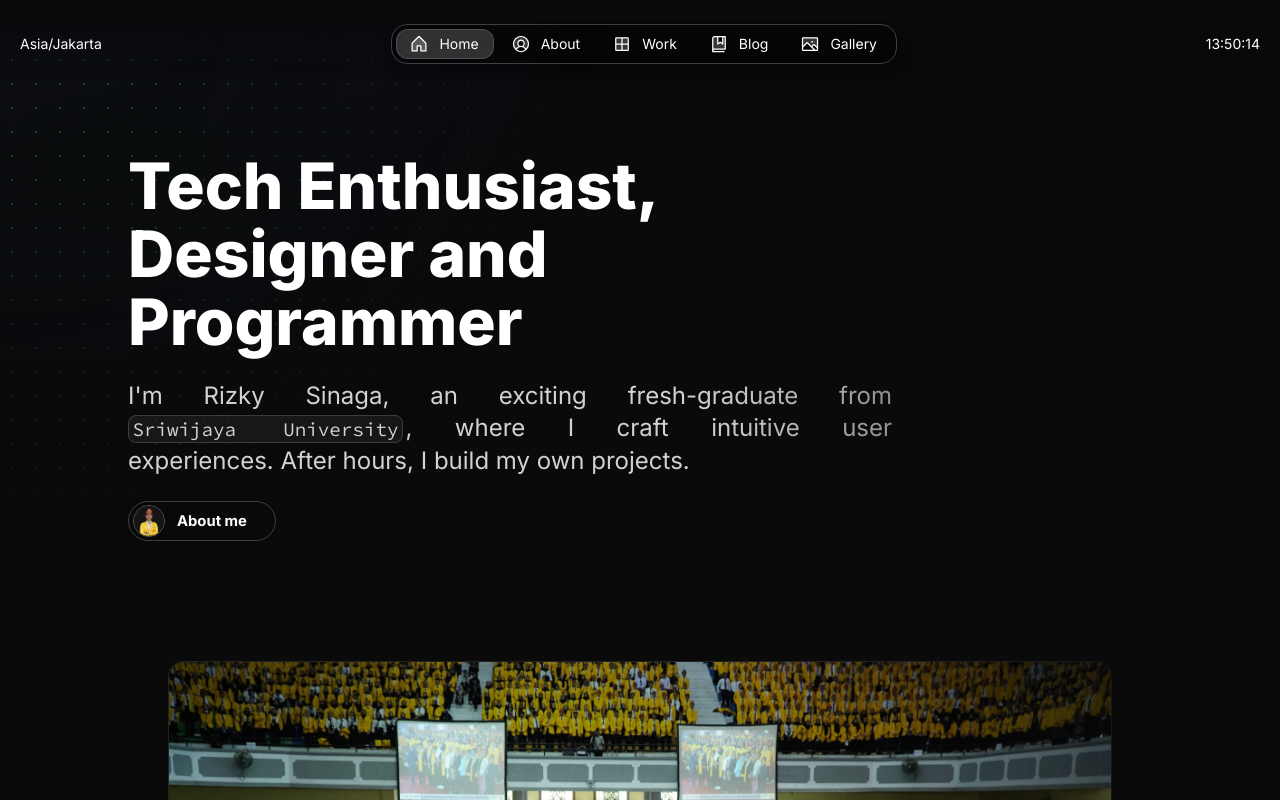
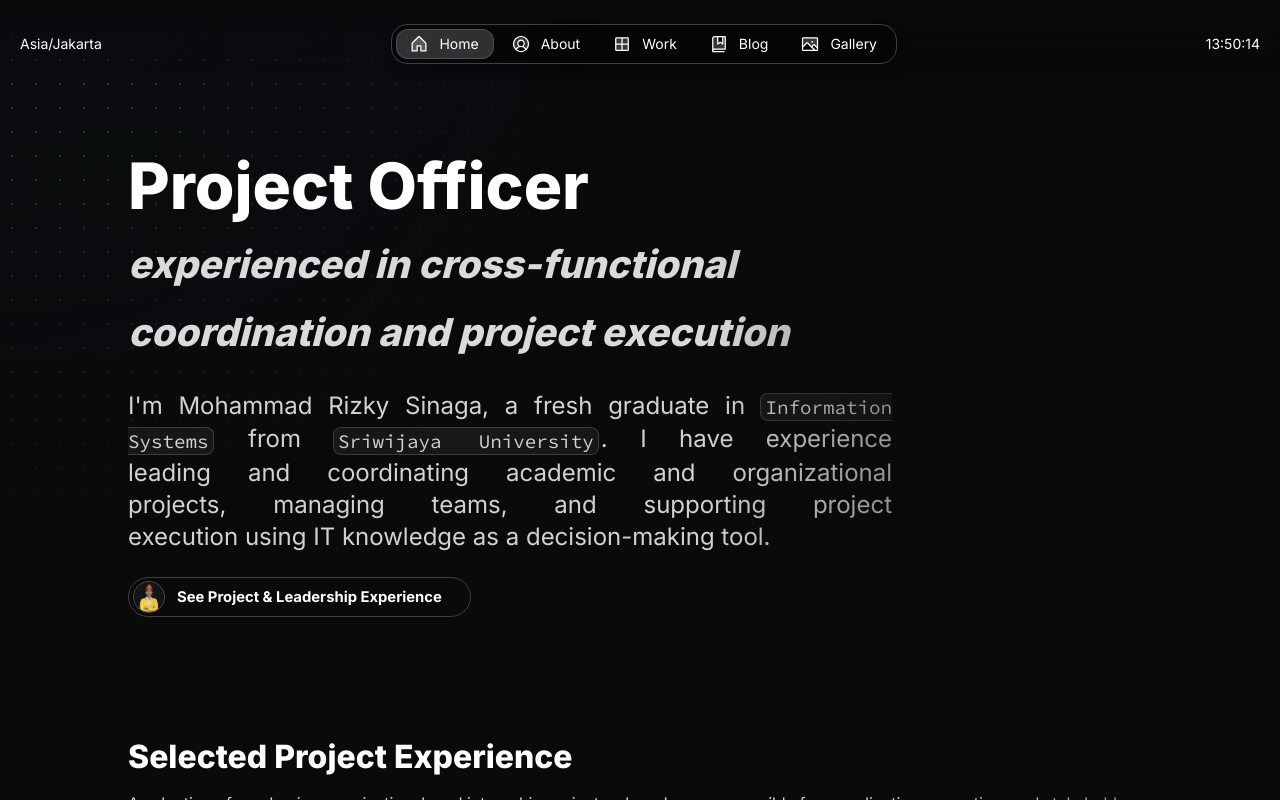
Before and after one commit to rzkynaga/ikjoen-portfolio, a Next.js app: page /en in a window 1280 px wide. Shown: the top 800 px of the page. Built offline with nearby package versions, Linux system fonts and the light colour scheme.

Commit message:
maintenance-a

```diff
--- a/messages/en.json
+++ b/messages/en.json
@@ -16,7 +16,7 @@
     },
     "about": {
         "label": "About",
-        "title": "About me",
+        "title": "See Project & Leadership Experience",
         "description": "Meet {name}, {role} from {location}",
         "intro": {
             "title": "Introduction",
--- a/src/app/[locale]/page.tsx
+++ b/src/app/[locale]/page.tsx
@@ -1,6 +1,6 @@
 import React from 'react';
 
-import { Heading, Flex, Text, Button,  Avatar, RevealFx, Arrow } from '@/once-ui/components';
+import { Heading, Flex, Text, Button, Avatar, RevealFx, Arrow } from '@/once-ui/components';
 import { Projects } from '@/components/work/Projects';
 
 import { baseURL, routes, renderContent } from '@/app/resources';
@@ -10,7 +10,7 @@ import { getTranslations, unstable_setRequestLocale } from 'next-intl/server';
 import { useTranslations } from 'next-intl';
 
 export async function generateMetadata(
-	{params: {locale}}: { params: { locale: string }}
+	{ params: { locale } }: { params: { locale: string } }
 ) {
 	const t = await getTranslations();
 	const { home } = renderContent(t);
@@ -43,7 +43,7 @@ export async function generateMetadata(
 }
 
 export default function Home(
-	{ params: {locale}}: { params: { locale: string }}
+	{ params: { locale } }: { params: { locale: string } }
 ) {
 	unstable_setRequestLocale(locale);
 	const t = useTranslations();
@@ -111,12 +111,12 @@ export default function Home(
 									alignItems="center">
 									{about.avatar.display && (
 										<Avatar
-												style={{marginLeft: '-0.75rem', marginRight: '0.25rem'}}
+											style={{ marginLeft: '-0.75rem', marginRight: '0.25rem' }}
 											src={person.avatar}
-												size="m"/>
+											size="m" />
 									)}
 									{t("about.title")}
-											<Arrow trigger="#about"/>
+									<Arrow trigger="#about" />
 								</Flex>
 							</Button>
 						</Flex>
@@ -125,8 +125,20 @@ export default function Home(
 
 			</Flex>
 			<RevealFx translateY="16" delay={0.6}>
-				<Projects range={[1,1]} locale={locale}/>
+				<Flex direction="column" gap="s" fillWidth>
+					<Heading as="h2" variant="display-strong-xs">
+						Selected Project Experience
+					</Heading>
+
+					<Text onBackground="neutral-weak">
+						A selection of academic, organizational, and internship projects where I
+						was responsible for coordination, execution, and stakeholder management.
+					</Text>
+
+					<Projects range={[1, 3]} locale={locale} />
+				</Flex>
 			</RevealFx>
+
 			{routes['/blog'] && (
 				<Flex
 					fillWidth gap="24"
@@ -141,12 +153,12 @@ export default function Home(
 					</Flex>
 					<Flex
 						flex={3} paddingX="20">
-						<Posts range={[1,2]} columns="2" locale={locale}/>
+						<Posts range={[1, 2]} columns="2" locale={locale} />
 					</Flex>
 				</Flex>
 			)}
-			<Projects range={[2]} locale={locale}/>
-			{ newsletter.display &&
+			<Projects range={[2]} locale={locale} />
+			{newsletter.display &&
 				<Mailchimp newsletter={newsletter} />
 			}
 		</Flex>
--- a/src/app/resources/content-i18n.js
+++ b/src/app/resources/content-i18n.js
@@ -2,8 +2,8 @@ import { InlineCode } from "@/once-ui/components";
 
 const createI18nContent = (t) => {
     const person = {
-        firstName: 'Mohammad',
-        lastName:  'Rizky',
+        firstName: 'Moh Rizky',
+        lastName:  'Sinaga',
         get name() {
             return `${this.firstName} ${this.lastName}`;
         },
--- a/src/app/resources/content.js
+++ b/src/app/resources/content.js
@@ -52,17 +52,37 @@ const social = [
 const home = {
   label: "Home",
   title: `${person.name}'s Portfolio`,
-  description: `Portfolio website showcasing my passion as a ${person.role}`,
-  headline: <>Tech Enthusiast, Designer and Programmer</>,
+  description: `Portfolio website showcasing my experience in project coordination and execution`,
+  headline: (
+    <>
+      <span>Project Officer</span>
+      <span
+        style={{
+          display: "block",
+          fontSize: "0.6em",
+          fontStyle: "italic",
+          opacity: 0.85,
+          marginTop: "0.25em",
+        }}
+      >
+        experienced in cross-functional coordination and project execution
+      </span>
+    </>
+  ),
   subline: (
     <div style={{ textAlign: "justify", marginRight: "4px" }}>
       <>
-        I'm Rizky Sinaga, an exciting fresh-graduate from <> </>
-        <InlineCode style={{ marginLeft: "-0.5px" }} className="">
+        I'm Mohammad Rizky Sinaga, a fresh graduate in{" "}
+        <InlineCode style={{ marginLeft: "-0.5px" }}>
+          Information Systems
+        </InlineCode>{" "}
+        from{" "}
+        <InlineCode style={{ marginLeft: "-0.5px" }}>
           Sriwijaya University
         </InlineCode>
-        , where I craft intuitive user experiences. After hours, I build my own
-        projects.
+        . I have experience leading and coordinating academic and organizational
+        projects, managing teams, and supporting project execution using IT
+        knowledge as a decision-making tool.
       </>
     </div>
   ),
@@ -89,14 +109,15 @@ const about = {
     description: (
       <div style={{ textAlign: "justify", margin: "4px" }}>
         <>
-          An Information Systems fresh-graduate with a strong background in UI/UX
-          design and hands-on experience in graphic and visual design.
+          An Information Systems fresh-graduate with a strong background in
+          UI/UX design and hands-on experience in graphic and visual design.
           Proficient in tools such as Adobe Photoshop, Figma, Spark AR, and
           Blender.
-          <br/><br/>
-          Demonstrates excellence in public speaking, team leadership,
-          and event management within various student organizations. Passionate
-          about contributing to innovative projects with effective communication
+          <br />
+          <br />
+          Demonstrates excellence in public speaking, team leadership, and event
+          management within various student organizations. Passionate about
+          contributing to innovative projects with effective communication
           strategies.
         </>
       </div>
@@ -113,7 +134,8 @@ const about = {
         achievements: [
           <>
             Guided organizational strategy and mentored organization planning,
-            overseeing more than 30 event coordinators to ensure program success.
+            overseeing more than 30 event coordinators to ensure program
+            success.
           </>,
           <>
             Fostered collaboration among departments, resulting in improved
@@ -121,7 +143,8 @@ const about = {
           </>,
           <>
             Conducted external outreach to other student associations,
-            strengthening inter-organizational relations and ensuring Himaja's presence in broader networks.
+            strengthening inter-organizational relations and ensuring Himaja's
+            presence in broader networks.
           </>,
         ],
         images: [
@@ -140,7 +163,8 @@ const about = {
         achievements: [
           <>
             Guided organizational strategy and mentored organization planning,
-            overseeing more than 30 event coordinators to ensure program success.
+            overseeing more than 30 event coordinators to ensure program
+            success.
           </>,
           <>
             Fostered collaboration among departments, resulting in improved
@@ -148,7 +172,8 @@ const about = {
           </>,
           <>
             Conducted external outreach to other student associations,
-            strengthening inter-organizational relations and ensuring Himaja's presence in broader networks.
+            strengthening inter-organizational relations and ensuring Himaja's
+            presence in broader networks.
           </>,
         ],
         images: [
@@ -167,8 +192,8 @@ const about = {
         role: "Creative Production & Documentation Staff",
         achievements: [
           <>
-            Ensured timely and accurate documentation of departmental activities,
-            enhancing event coverage and promotion.
+            Ensured timely and accurate documentation of departmental
+            activities, enhancing event coverage and promotion.
           </>,
         ],
         images: [],
@@ -183,8 +208,8 @@ const about = {
             thank-you notes to committee members.
           </>,
           <>
-            Collected and analyzed feedback from over 10 respondents per-agenda to improve
-            the quality of future events.
+            Collected and analyzed feedback from over 10 respondents per-agenda
+            to improve the quality of future events.
           </>,
         ],
         images: [
@@ -228,9 +253,7 @@ const about = {
             Successfully coordinated large-scale student orientation events,
             engaging over 9000 new students.
           </>,
-          <>
-            Introduced innovative team-building activities.
-          </>,
+          <>Introduced innovative team-building activities.</>,
         ],
         images: [
           {
@@ -247,16 +270,21 @@ const about = {
         role: "Event Chairman",
         achievements: [
           <>
-            Organized a cultural and leadership-themed event attended by 500+ participants, emphasizing the values of unity and creativity.
+            Organized a cultural and leadership-themed event attended by 500+
+            participants, emphasizing the values of unity and creativity.
           </>,
           <>
-            Secured sponsorship and collaborations with local organizations, successfully supporting event activities and enhancing visibility.
+            Secured sponsorship and collaborations with local organizations,
+            successfully supporting event activities and enhancing visibility.
           </>,
           <>
-            Achieved a significant 50% increase in profit compared to the previous year, reflecting improved financial management and sponsorship acquisition.
+            Achieved a significant 50% increase in profit compared to the
+            previous year, reflecting improved financial management and
+            sponsorship acquisition.
           </>,
           <>
-            Improved participant satisfaction, as reflected in post-event surveys indicating a notable rise in positive feedback.
+            Improved participant satisfaction, as reflected in post-event
+            surveys indicating a notable rise in positive feedback.
           </>,
         ],
         images: [
@@ -274,13 +302,16 @@ const about = {
         role: "General Steering Committee",
         achievements: [
           <>
-            Supervised event planning and implementation to ensure alignment with organizational goals and values.
+            Supervised event planning and implementation to ensure alignment
+            with organizational goals and values.
           </>,
           <>
-            Provided strategic advice and guidance to the organizing committee, enabling effective decision-making and program execution.
+            Provided strategic advice and guidance to the organizing committee,
+            enabling effective decision-making and program execution.
           </>,
           <>
-            Monitored progress and offered solutions to address potential challenges, maintaining overall event quality and standards.
+            Monitored progress and offered solutions to address potential
+            challenges, maintaining overall event quality and standards.
           </>,
         ],
         images: [
@@ -298,8 +329,8 @@ const about = {
         role: "Staff of Videography & Documentation",
         achievements: [
           <>
-            Delivered high-quality videography and photo documentation for
-            event highlights and promotions.
+            Delivered high-quality videography and photo documentation for event
+            highlights and promotions.
           </>,
           <>
             Optimized post-production workflows, reducing editing time by 30%.
@@ -323,9 +354,7 @@ const about = {
             Spearheaded creative event concepts and execution, enhancing
             participant engagement.
           </>,
-          <>
-            Managed a team of 20 to ensure smooth operations and logistics.
-          </>,
+          <>Managed a team of 20 to ensure smooth operations and logistics.</>,
         ],
         images: [
           {
@@ -342,8 +371,8 @@ const about = {
         role: "Head of Sponsorship Division",
         achievements: [
           <>
-            Secured few potential sponsorships, contributing
-            significantly to event funding.
+            Secured few potential sponsorships, contributing significantly to
+            event funding.
           </>,
           <>
             Maintained strong relationships with sponsors, resulting in
--- a/src/once-ui/styles/global.scss
+++ b/src/once-ui/styles/global.scss
@@ -1,3 +1,10 @@
+:root {
+  --font-family-body: var(--font-primary);
+  --font-family-heading: var(--font-primary);
+  --font-family-label: var(--font-primary);
+  --font-family-code: var(--font-code);
+}
+
 /* BOX-SIZING */
 * {
     box-sizing: border-box;
```
Lines whose indentation alone changed are shown as unchanged.
